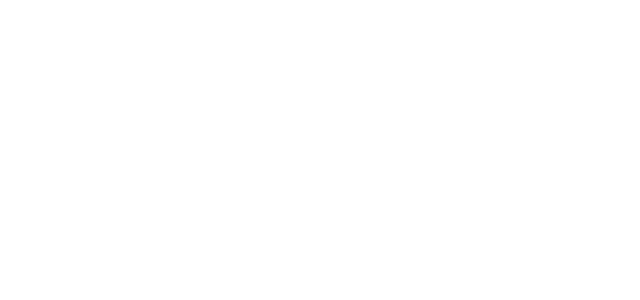
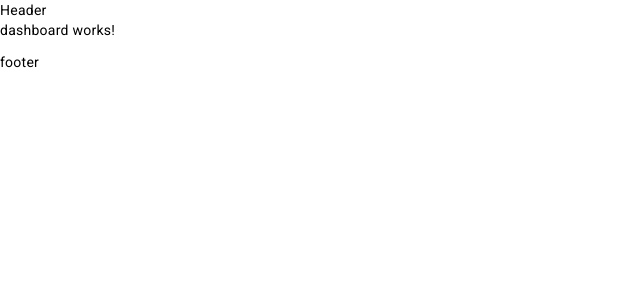
Before and after one commit to JAMAL-MOHAMED-JALDESA-2893/admin-dash, an Angular app: page / in a window 1280 px wide. Shown: the top 300 px of the page, without its empty margins (0-640 px from the left). Built offline with nearby package versions, Linux system fonts and the light colour scheme.

Commit message:
add update

```diff
--- a/src/app/app-routing.module.ts
+++ b/src/app/app-routing.module.ts
@@ -1,7 +1,16 @@
 import { NgModule } from '@angular/core';
 import { RouterModule, Routes } from '@angular/router';
+import { DefaultComponent } from './layouts/default/default.component';
+import { DashboardComponent } from './modules/dashboard/dashboard.component';
 
-const routes: Routes = [];
+const routes: Routes = [{
+  path: '',
+  component: DefaultComponent,
+  children: [{
+    path: '',
+    component: DashboardComponent
+  }]
+}];
 
 @NgModule({
   imports: [RouterModule.forRoot(routes)],
--- a/src/app/app.module.ts
+++ b/src/app/app.module.ts
@@ -4,6 +4,7 @@ import { BrowserModule } from '@angular/platform-browser';
 import { AppRoutingModule } from './app-routing.module';
 import { AppComponent } from './app.component';
 import { BrowserAnimationsModule } from '@angular/platform-browser/animations';
+import { DefaultModule } from './layouts/default/default.module';
 
 @NgModule({
   declarations: [
@@ -14,7 +15,7 @@ import { BrowserAnimationsModule } from '@angular/platform-browser/animations';
     BrowserModule,
     AppRoutingModule,
     BrowserAnimationsModule,
-
+    DefaultModule,
   ],
   providers: [],
   bootstrap: [AppComponent]
--- a/src/app/layouts/default/default.component.html
+++ b/src/app/layouts/default/default.component.html
@@ -1 +1,3 @@
-<p>default works!</p>
+<header>Header</header>
+<router-outlet></router-outlet>
+<footer>footer</footer>
--- a/src/app/layouts/default/default.module.ts
+++ b/src/app/layouts/default/default.module.ts
@@ -2,6 +2,7 @@ import { NgModule } from '@angular/core';
 import { CommonModule } from '@angular/common';
 import { DefaultComponent } from './default.component';
 import { DashboardComponent } from 'src/app/modules/dashboard/dashboard.component';
+import { RouterModule } from '@angular/router';
 
 
 
@@ -11,7 +12,8 @@ import { DashboardComponent } from 'src/app/modules/dashboard/dashboard.componen
     DashboardComponent
   ],
   imports: [
-    CommonModule
+    CommonModule,
+    RouterModule
   ]
 })
 export class DefaultModule { }
```
